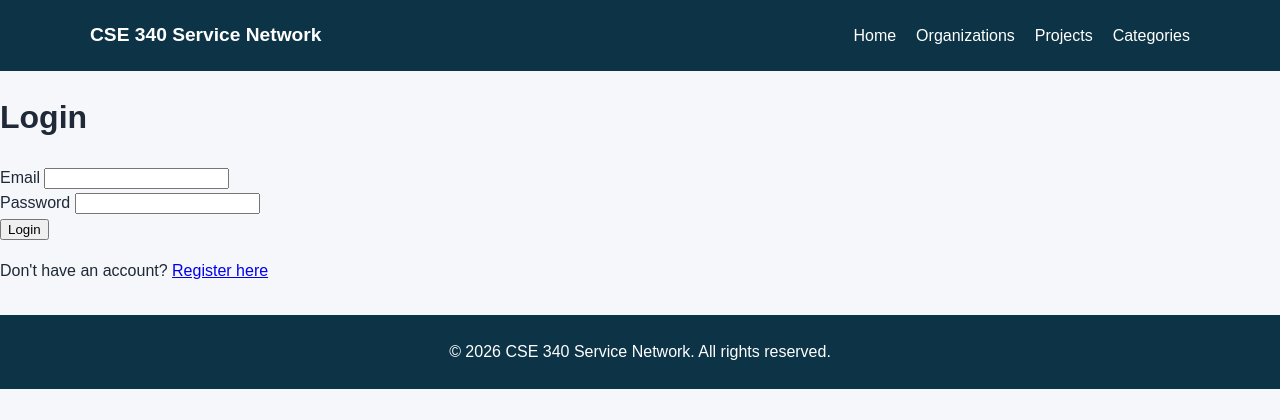
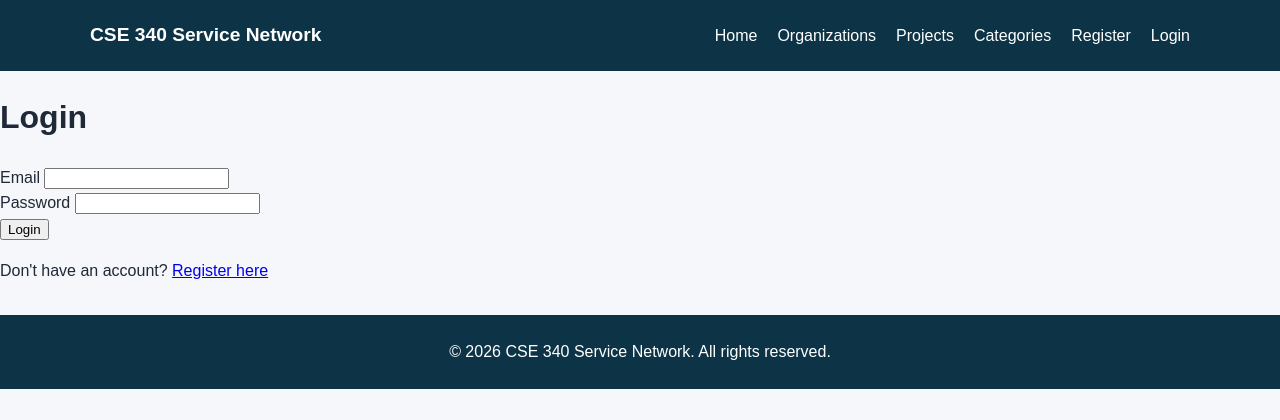
Before and after one commit to Kevine-p1/cse340-course-repo, a Node server app: page /login in a window 1280 px wide. Shown: the top 420 px of the page. Run offline with Node 20, Linux system fonts and the light colour scheme.

Commit message:
register and login page fix

```diff
--- a/server.js
+++ b/server.js
@@ -66,6 +66,8 @@ app.use((req, res, next) => {
 
     next();
 });
+
+
 app.use(flash);
 // Use the application routes
 app.use(router);
--- a/src/views/partials/header.ejs
+++ b/src/views/partials/header.ejs
@@ -20,7 +20,18 @@
                     <li><a href="/organizations">Organizations</a></li>
                     <li><a href="/projects">Projects</a></li>
                     <li><a href="/categories">Categories</a></li>
+                    <% if (!isLoggedIn) { %>
+    <li><a href="/register">Register</a></li>
+    <li><a href="/login">Login</a></li>
+<% } else { %>
+    <li>
+        <form action="/logout" method="POST">
+            <button type="submit">Logout</button>
+        </form>
+    </li>
+<% } %>
                 </ul>
+
             </nav>
 
 <% const messages = flash(); %>
```
